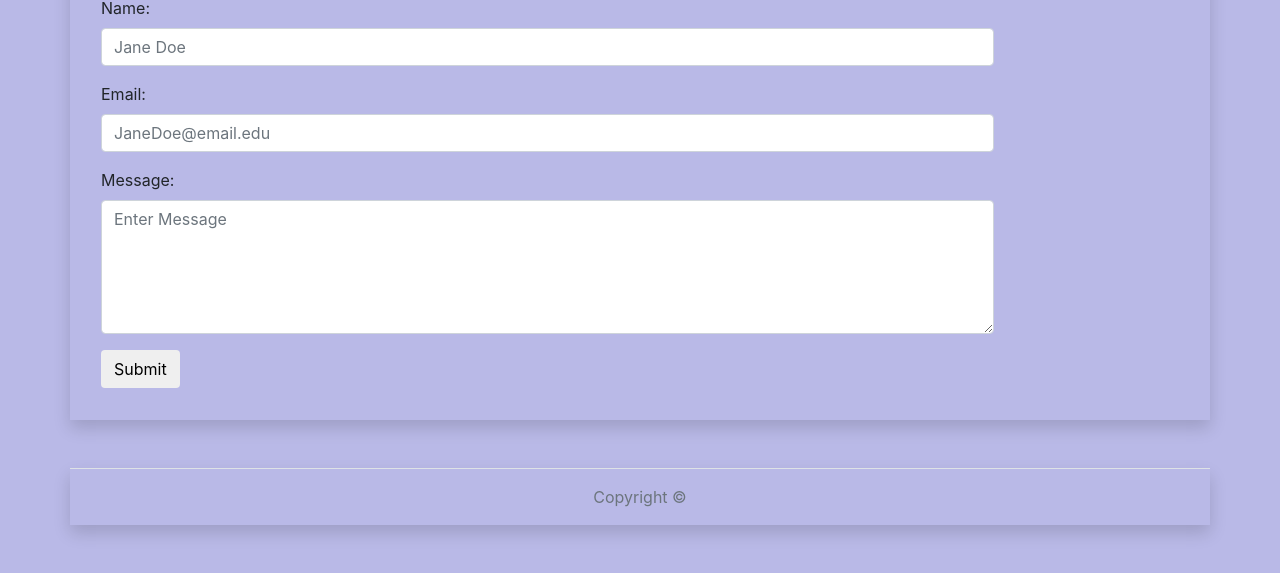
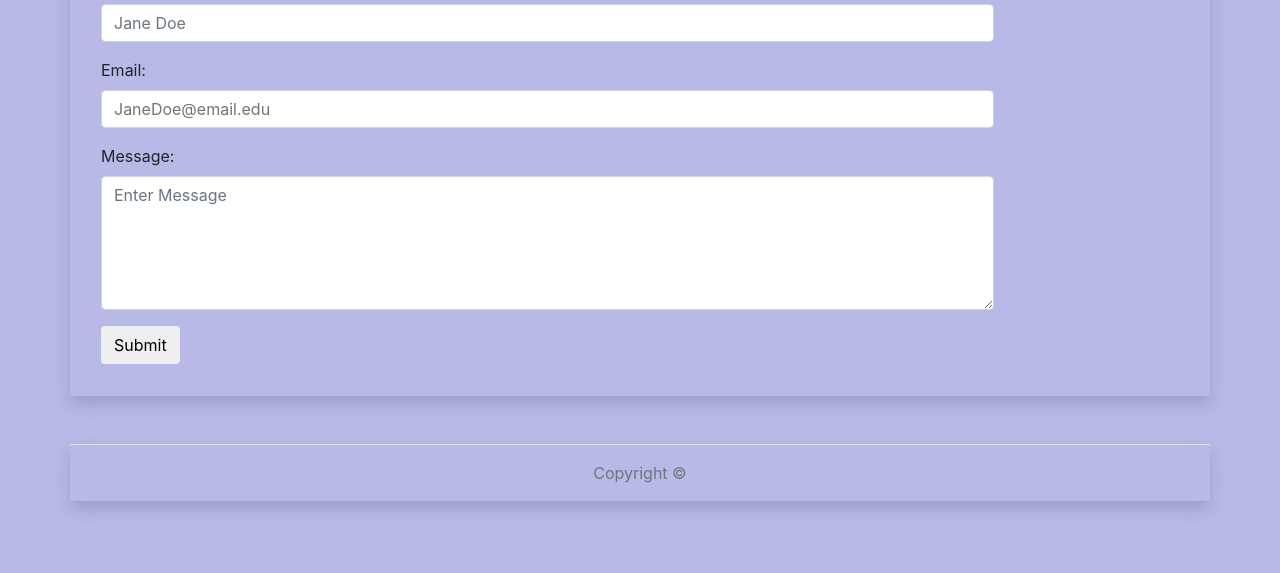
Before and after one commit to riffon3000/Responsive-Portfolio, a plain HTML site: page contact.html in a window 1280 px wide. Shown: the part 253-826 px from the top of the page. After the commit the page ends 802 px from the top, so only its background shows below. Drawn offline with nearby package versions, Linux system fonts and the light colour scheme.

Commit message:
fix link to local style.css

```diff
--- a/contact.html
+++ b/contact.html
@@ -13,7 +13,7 @@
     <!-- Bootstrap CSS link -->
     <link rel="stylesheet" href="https://stackpath.bootstrapcdn.com/bootstrap/4.1.3/css/bootstrap.min.css" integrity="sha384-MCw98/SFnGE8fJT3GXwEOngsV7Zt27NXFoaoApmYm81iuXoPkFOJwJ8ERdknLPMO" crossorigin="anonymous">
     <!-- Local CSS Link -->
-    <link rel="stylesheet" href="css/style.css"
+    <link rel="stylesheet" href="css/style.css">
 
     <title>Contact | Riffon</title>
   </head>
```
Also changed, not shown: portfolio.html (+1 -1 lines).
